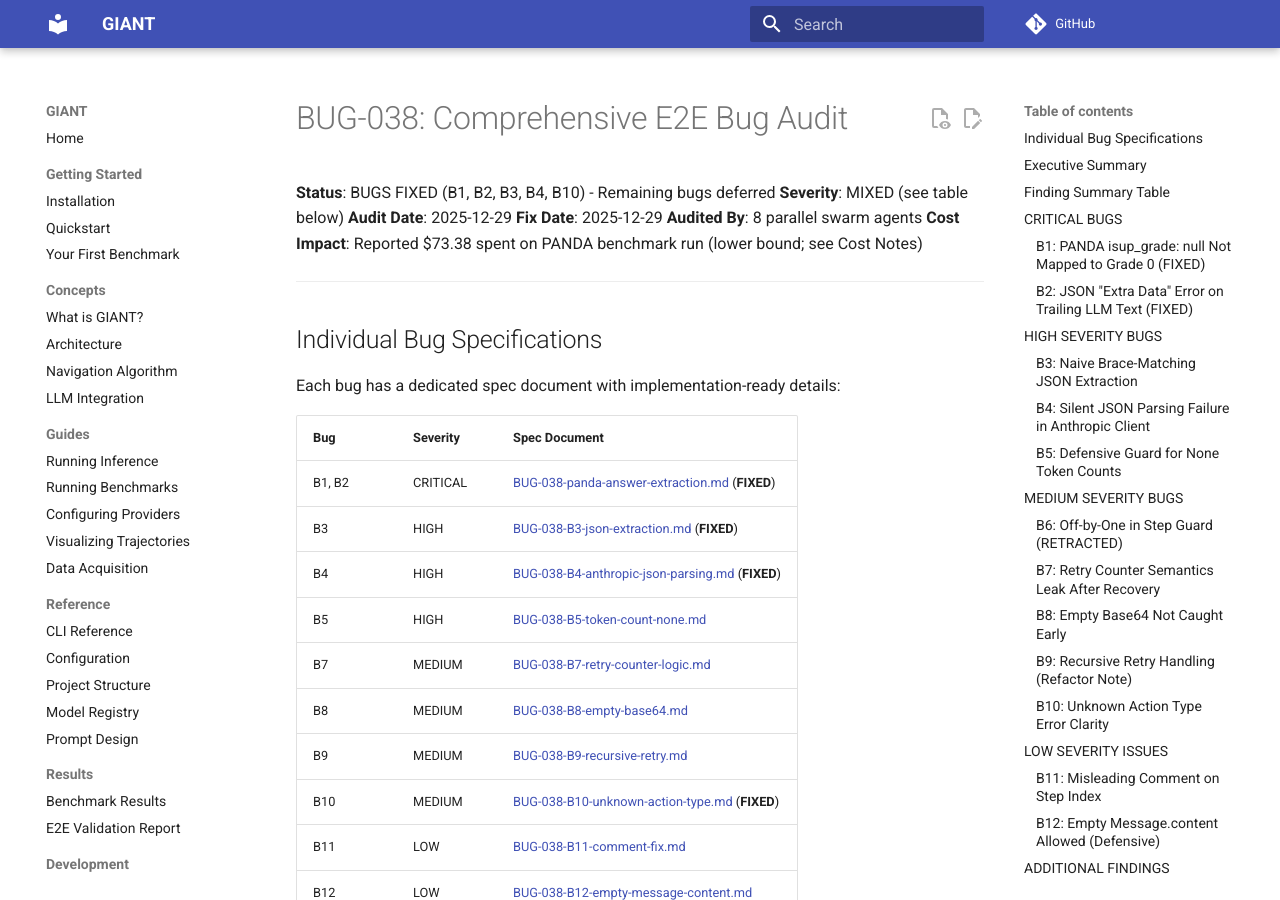
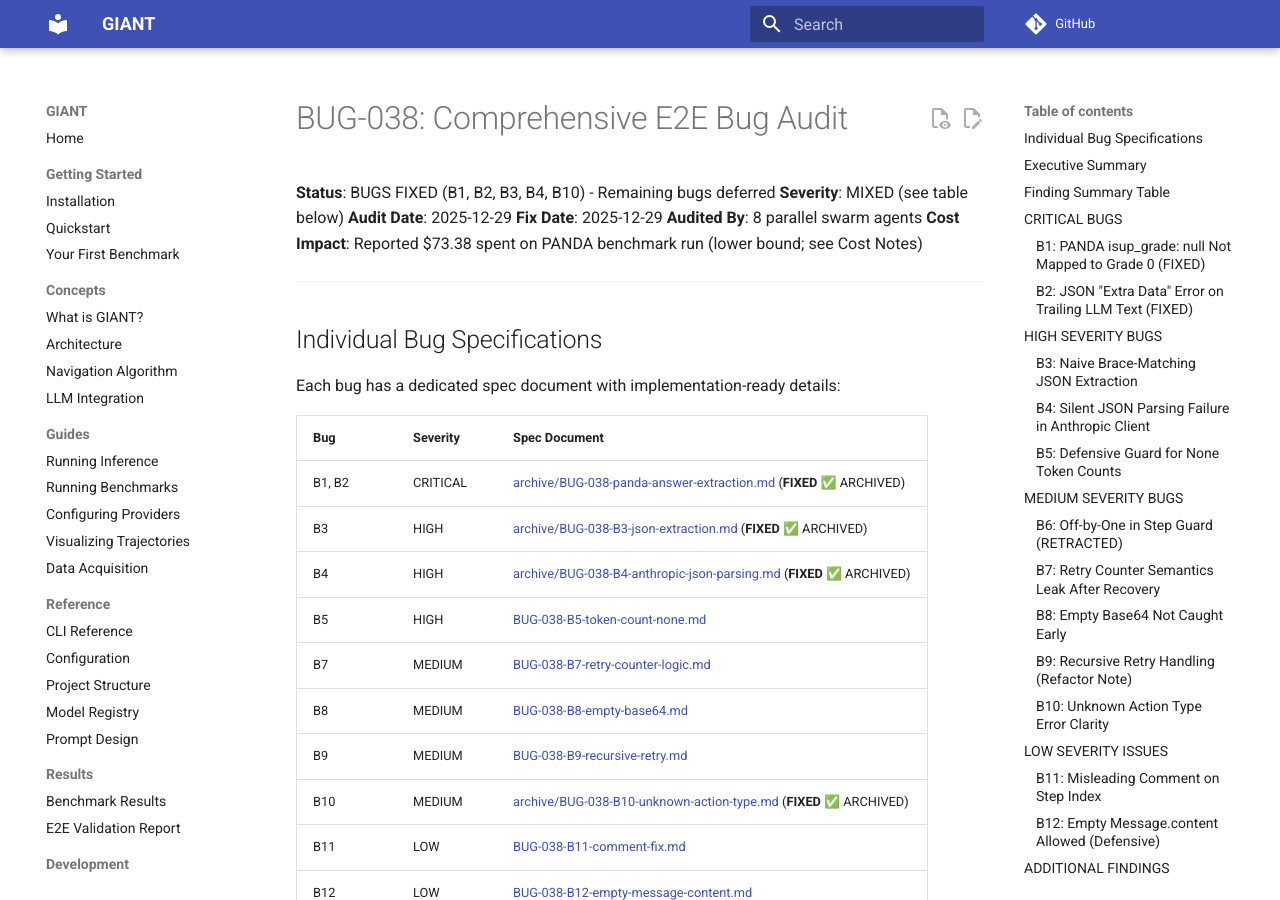
Before and after one commit to The-Obstacle-Is-The-Way/gigapixel-goblin, an MkDocs documentation site: the page built from docs/bugs/BUG-038-comprehensive-audit.md, in a window 1280 px wide and 900 px high. Built offline with MkDocs 1.6.1 and Material for MkDocs 9.7.7, drawn with Linux system fonts in a browser that asks for light colours; comment, search, counter and statistics services are not loaded.

Commit message:
docs: archive FIXED bugs (B1-B4, B10) to docs/bugs/archive
Move completed bug specs to archive directory:
- BUG-038-panda-answer-extraction.md (B1, B2)
- BUG-038-B3-json-extraction.md
- BUG-038-B4-anthropic-json-parsing.md
- BUG-038-B10-unknown-action-type.md

Update comprehensive-audit.md with archive links.

```diff
--- a/docs/bugs/BUG-038-comprehensive-audit.md
+++ b/docs/bugs/BUG-038-comprehensive-audit.md
@@ -15,14 +15,14 @@ Each bug has a dedicated spec document with implementation-ready details:
 
 | Bug | Severity | Spec Document |
 |-----|----------|---------------|
-| B1, B2 | CRITICAL | [BUG-038-panda-answer-extraction.md](BUG-038-panda-answer-extraction.md) (**FIXED**) |
-| B3 | HIGH | [BUG-038-B3-json-extraction.md](BUG-038-B3-json-extraction.md) (**FIXED**) |
-| B4 | HIGH | [BUG-038-B4-anthropic-json-parsing.md](BUG-038-B4-anthropic-json-parsing.md) (**FIXED**) |
+| B1, B2 | CRITICAL | [archive/BUG-038-panda-answer-extraction.md](archive/BUG-038-panda-answer-extraction.md) (**FIXED** ✅ ARCHIVED) |
+| B3 | HIGH | [archive/BUG-038-B3-json-extraction.md](archive/BUG-038-B3-json-extraction.md) (**FIXED** ✅ ARCHIVED) |
+| B4 | HIGH | [archive/BUG-038-B4-anthropic-json-parsing.md](archive/BUG-038-B4-anthropic-json-parsing.md) (**FIXED** ✅ ARCHIVED) |
 | B5 | HIGH | [BUG-038-B5-token-count-none.md](BUG-038-B5-token-count-none.md) |
 | B7 | MEDIUM | [BUG-038-B7-retry-counter-logic.md](BUG-038-B7-retry-counter-logic.md) |
 | B8 | MEDIUM | [BUG-038-B8-empty-base64.md](BUG-038-B8-empty-base64.md) |
 | B9 | MEDIUM | [BUG-038-B9-recursive-retry.md](BUG-038-B9-recursive-retry.md) |
-| B10 | MEDIUM | [BUG-038-B10-unknown-action-type.md](BUG-038-B10-unknown-action-type.md) (**FIXED**) |
+| B10 | MEDIUM | [archive/BUG-038-B10-unknown-action-type.md](archive/BUG-038-B10-unknown-action-type.md) (**FIXED** ✅ ARCHIVED) |
 | B11 | LOW | [BUG-038-B11-comment-fix.md](BUG-038-B11-comment-fix.md) |
 | B12 | LOW | [BUG-038-B12-empty-message-content.md](BUG-038-B12-empty-message-content.md) |
 
```
Also changed, not shown: docs/bugs/archive/BUG-038-B10-unknown-action-type.md (renamed from docs/bugs/BUG-038-B10-unknown-action-type.md), docs/bugs/archive/BUG-038-B3-json-extraction.md (renamed from docs/bugs/BUG-038-B3-json-extraction.md), docs/bugs/archive/BUG-038-B4-anthropic-json-parsing.md (renamed from docs/bugs/BUG-038-B4-anthropic-json-parsing.md), docs/bugs/archive/BUG-038-panda-answer-extraction.md (renamed from docs/bugs/BUG-038-panda-answer-extraction.md).
